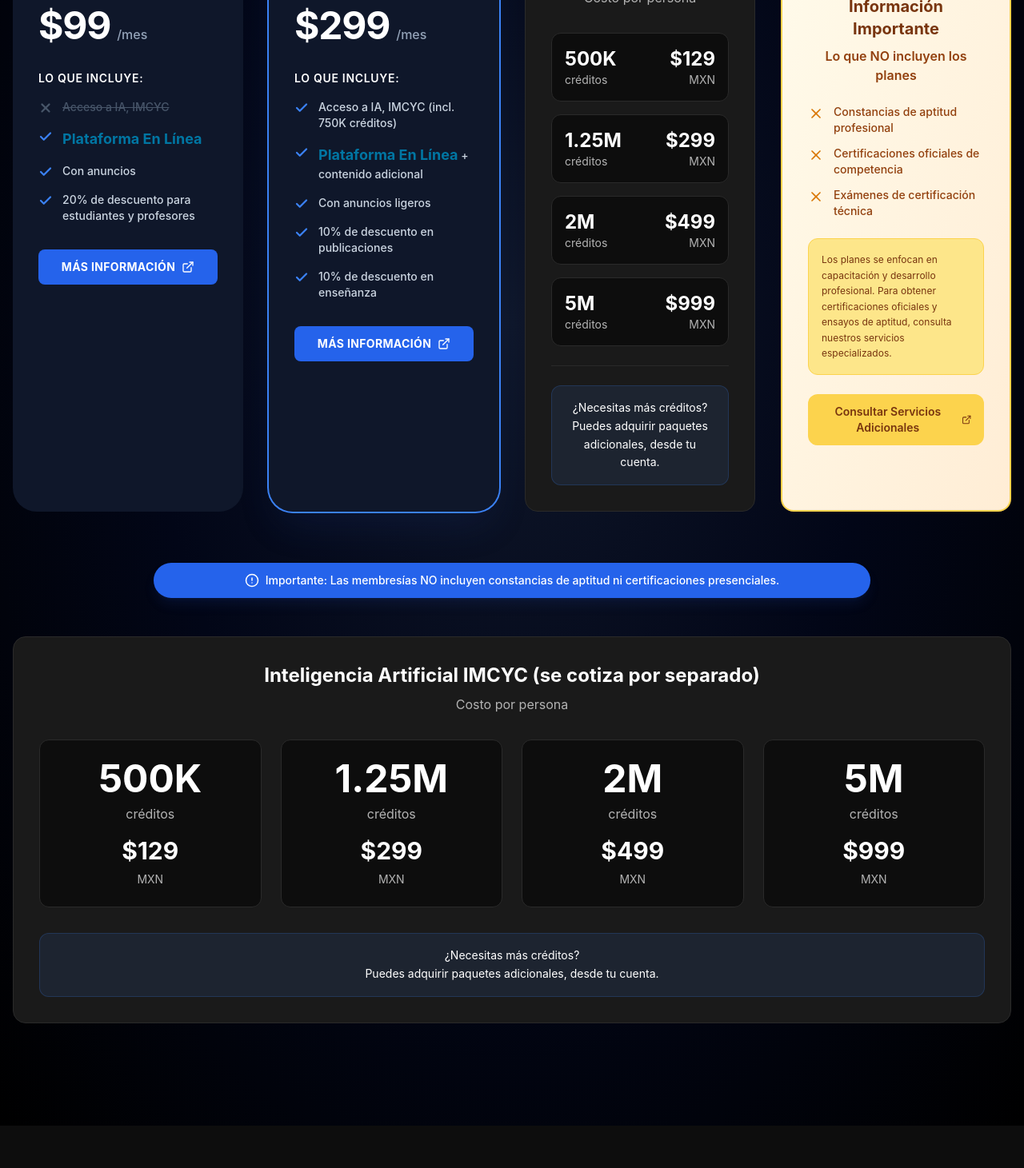
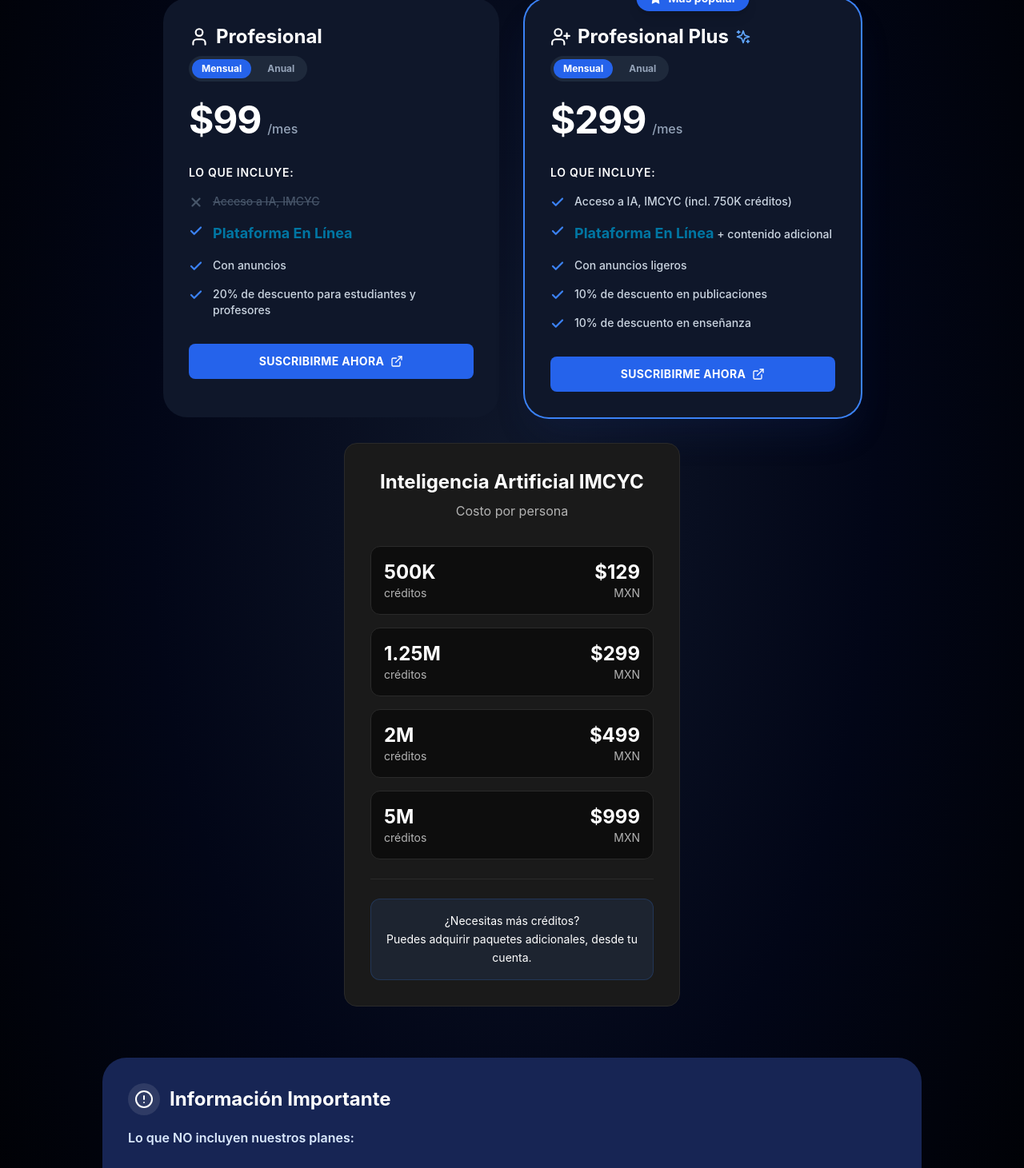
Before and after one commit to DavidGC026/imcyc-precios, a React (Create React App) app: page / in a window 1280 px wide. Shown: the part 600-2061 px from the top of the page at 80% size. Before the commit the page ends 2008 px from the top, so only its background shows below. Built offline with nearby package versions, Linux system fonts and the light colour scheme.

Commit message:
Mejoras de diseño

```diff
--- a/src/components/PricingCard.jsx
+++ b/src/components/PricingCard.jsx
@@ -19,25 +19,28 @@
   if (isInfoCard) {
     return (
       <div
-        className={`relative bg-gradient-to-br from-amber-50 to-orange-100 rounded-2xl border-2 border-amber-300 p-8 transition-all duration-300 ${className}`}
+        className={`relative bg-[#172554] rounded-[30px] p-8 transition-all duration-300 ${className}`}
         style={style}
       >
-        <div className="text-center mb-6">
-          <div className="bg-amber-200 w-16 h-16 rounded-full flex items-center justify-center mx-auto mb-4">
-            <AlertCircle className="w-8 h-8 text-amber-600" />
+        <div className="flex items-center gap-3 mb-4">
+          <div className="bg-white/10 p-2 rounded-full">
+            <AlertCircle className="w-6 h-6 text-white" />
           </div>
-          <h3 className="text-xl font-bold text-amber-900 mb-2">{plan.name}</h3>
-          <p className="text-amber-800 font-semibold">{plan.title}</p>
+          <h3 className="text-2xl font-bold text-white">Información Importante</h3>
         </div>
 
-        <div className="mb-6">
+        <p className="text-blue-100 font-semibold mb-6">
+          Lo que NO incluyen nuestros planes:
+        </p>
+
+        <div className="mb-8">
           <ul className="space-y-3">
             {plan.features.map((feature, index) => (
               <li key={index} className="flex items-start gap-3">
-                <div className="text-amber-600 mt-0.5">
+                <div className="text-white/60 mt-0.5">
                   <X className="w-5 h-5" strokeWidth={2} />
                 </div>
-                <span className="text-sm text-amber-800 font-medium">
+                <span className="text-sm text-blue-50 font-medium">
                   {feature.text}
                 </span>
               </li>
@@ -45,20 +48,10 @@
           </ul>
         </div>
 
-        <div className="bg-amber-200 rounded-xl p-4 border border-amber-300 mb-6">
-          <p className="text-xs text-amber-900 leading-relaxed">
+        <div className="bg-white/10 rounded-xl p-4 border border-white/5">
+          <p className="text-xs text-blue-50 leading-relaxed font-medium">
             {plan.note}
           </p>
-        </div>
-
-        <div>
-          <button
-            onClick={() => window.open('https://www.imcyc.com.mx', '_blank')}
-            className="w-full py-3 px-4 rounded-xl font-semibold bg-amber-300 text-amber-900 hover:bg-amber-400 transition-all duration-300 flex items-center justify-center gap-2 text-sm"
-          >
-            Consultar Servicios Adicionales
-            <ExternalLink className="w-4 h-4" />
-          </button>
         </div>
       </div>
     );
@@ -186,6 +179,7 @@
       {/* Plan Name */}
       <div className="mb-6">
         <h3 className="text-2xl font-bold text-white mb-2 flex items-center gap-2">
+          {plan.icon && <plan.icon size={26} className="text-white" />}
           {plan.name}
           {isPopular && <Sparkles size={20} className="text-blue-400" />}
         </h3>
@@ -329,7 +323,7 @@
           className="w-full py-3 px-6 rounded-lg font-bold bg-blue-600 text-white hover:bg-blue-700 hover:shadow-lg hover:shadow-blue-500/25 transition-all duration-300 flex items-center justify-center gap-2 uppercase text-sm tracking-wide"
           aria-label={`Suscribirse al plan ${plan.name}`}
         >
-          {getButtonText() === 'Comenzar ahora' || getButtonText() === 'Pagar Ahora' ? 'MÁS INFORMACIÓN' : getButtonText()}
+          {plan.paymentLink ? 'SUSCRIBIRME AHORA' : 'MÁS INFORMACIÓN'}
           <ExternalLink size={16} />
         </button>
 
--- a/src/components/PricingSection.jsx
+++ b/src/components/PricingSection.jsx
@@ -1,5 +1,5 @@
 import React, { useState } from 'react';
-import { User, Building, Users, AlertCircle } from 'lucide-react';
+import { User, Building, Users, AlertCircle, UserPlus, Brain, Droplets, Layers, Building2, Factory, Landmark } from 'lucide-react';
 import PricingCard from './PricingCard';
 
 const PricingSection = () => {
@@ -13,11 +13,27 @@
   };
 
 
+  // Datos para la tarjeta global de información
+  const infoPlanData = {
+    name: 'Información Importante',
+    isInfoCard: true,
+    title: 'Lo que NO incluyen los planes',
+    monthlyPrice: null,
+    yearlyPrice: null,
+    features: [
+      { text: 'Constancias de aptitud profesional', included: false, info: true },
+      { text: 'Certificaciones oficiales de competencia', included: false, info: true },
+      { text: 'Exámenes de certificación técnica', included: false, info: true }
+    ],
+    note: 'Los planes se enfocan en capacitación y desarrollo profesional. Para obtener certificaciones oficiales y ensayos de aptitud, consulta nuestros servicios especializados.'
+  };
+
   // Datos de los planes
   const plansData = {
     individual: {
       basic: {
         name: 'Profesional',
+        icon: User,
         paymentLink: 'https://pay.conekta.com/link/b867b825d19a4522a75b88cae3f3f7ec',
         monthlyPrice: 99,
         yearlyPrice: 1089,
@@ -31,6 +47,7 @@
       },
       expert: {
         name: 'Profesional Plus',
+        icon: UserPlus,
         paymentLink: 'https://pay.conekta.com/link/21e4d57e92ee450b909523127b672ed9',
         monthlyPrice: 299,
         yearlyPrice: 3289,
@@ -46,26 +63,15 @@
       },
       ia: {
         name: 'IA',
+        icon: Brain,
         isIACard: true,
         features: []
-      },
-      info: {
-        name: 'Información Importante',
-        isInfoCard: true,
-        title: 'Lo que NO incluyen los planes',
-        monthlyPrice: null,
-        yearlyPrice: null,
-        features: [
-          { text: 'Constancias de aptitud profesional', included: false, info: true },
-          { text: 'Certificaciones oficiales de competencia', included: false, info: true },
-          { text: 'Exámenes de certificación técnica', included: false, info: true }
-        ],
-        note: 'Los planes se enfocan en capacitación y desarrollo profesional. Para obtener certificaciones oficiales y ensayos de aptitud, consulta nuestros servicios especializados.'
       }
     },
     membresias: {
       agua: {
         name: 'Agua',
+        icon: Droplets,
         monthlyPrice: null,
         yearlyPrice: 15000,
         discount: 0,
@@ -86,6 +92,7 @@
       },
       agregados: {
         name: 'Agregados',
+        icon: Layers,
         monthlyPrice: null,
         yearlyPrice: 25000,
         discount: 0,
@@ -106,6 +113,7 @@
       },
       concreto: {
         name: 'Concreto',
+        icon: Building2,
         monthlyPrice: null,
         yearlyPrice: 35000,
         discount: 0,
@@ -125,10 +133,12 @@
       },
       cemento: {
         name: 'Cemento',
+        icon: Factory,
         monthlyPrice: null,
         yearlyPrice: 45000,
         discount: 0,
         savings: '—',
+        isWide: true,
         features: [
           { text: 'Más de 500 empleados', included: true },
           { text: 'Logotipo en página web', included: true },
@@ -144,6 +154,7 @@
       },
       ia: {
         name: 'IA',
+        icon: Brain,
         isIACard: true,
         features: []
       }
@@ -152,10 +163,12 @@
     asociaciones: {
       asociaciones: {
         name: 'Asociaciones',
+        icon: Landmark,
         monthlyPrice: null,
         yearlyPrice: 45000,
         discount: 0,
         savings: '—',
+        isWide: true,
         features: [
           { text: 'Más de 500 empleados', included: true },
           { text: 'Logotipo en página web', included: true },
@@ -170,6 +183,7 @@
       },
       ia: {
         name: 'IA',
+        icon: Brain,
         isIACard: true,
         features: []
       }
@@ -183,13 +197,13 @@
   return (
     <div className="min-h-screen bg-slate-950 bg-[radial-gradient(ellipse_at_center,_var(--tw-gradient-stops))] from-slate-900 via-slate-950 to-black py-16 px-4">
       <div className="max-w-[1400px] mx-auto">
-        {/* Top-left logo */}
-        <div className="mb-8">
+        {/* Top-left logo - Centered and Larger */}
+        <div className="mb-8 flex justify-center">
           <a href="/precios/" className="inline-flex items-center" aria-label="IMCYC Home">
             <img
               src="https://grabador.imcyc.com/TiendaImcyc/Imagenes/logo_imcyc.svg"
               alt="Logo IMCYC"
-              className="h-16 w-auto"
+              className="h-24 w-auto"
               loading="eager"
             />
           </a>
@@ -256,8 +270,16 @@
           </div>
         </div>
 
+        {/* Alert - Membresías (Blue Info Bar) */}
+        <div className="bg-blue-600 rounded-full py-3 px-6 text-center shadow-lg shadow-blue-900/20 mb-12 max-w-4xl mx-auto">
+          <p className="text-white text-sm font-medium flex items-center justify-center gap-2">
+            <AlertCircle size={18} className="text-white" />
+            Importante: Las membresías NO incluyen constancias de aptitud ni certificaciones presenciales.
+          </p>
+        </div>
+
         {/* Pricing Cards */}
-        <div className="gap-8 mb-16 grid grid-cols-1 md:grid-cols-2 lg:grid-cols-3 xl:grid-cols-4">
+        <div className="flex flex-wrap justify-center gap-8 mb-16">
           {Object.values(currentPlans).map((plan, index) => (
             <PricingCard
               key={plan?.name || index}
@@ -266,59 +288,30 @@
               duoStudents={duoStudents}
               setDuoStudents={setDuoStudents}
               formatPrice={formatPrice}
-              className="animate-slide-up"
+              className={`animate-slide-up w-full ${plan.isWide
+                ? 'max-w-4xl'
+                : 'max-w-[400px] xl:max-w-[420px]'
+                }`}
               style={{ animationDelay: `${0.1 * (index + 1)}s` }}
             />
           ))}
         </div>
 
+        {/* Global Info Card (Wide) */}
+        <div className="max-w-5xl mx-auto mb-16 animate-fade-in">
+          <PricingCard
+            plan={infoPlanData}
+            type="info"
+            className="w-full"
+          />
+        </div>
 
-        {/* Alert - Membresías (Blue Info Bar) */}
-        <div className="bg-blue-600 rounded-full py-3 px-6 text-center shadow-lg shadow-blue-900/20 mb-12 max-w-4xl mx-auto">
-          <p className="text-white text-sm font-medium flex items-center justify-center gap-2">
-            <AlertCircle size={18} className="text-white" />
-            Importante: Las membresías NO incluyen constancias de aptitud ni certificaciones presenciales.
-          </p>
-        </div>
+
+
 
         {/* Payment Methods removed as per request */}
 
-        {/* IA Plans */}
-        <div className="bg-card-dark rounded-2xl border border-border-dark p-8 mb-16 animate-fade-in">
-          <div className="text-center mb-8">
-            <h3 className="text-2xl font-bold text-text-primary mb-2">
-              Inteligencia Artificial IMCYC (se cotiza por separado)
-            </h3>
-            <p className="text-text-secondary">Costo por persona</p>
-          </div>
-          <div className="grid grid-cols-1 md:grid-cols-4 gap-6">
-            {[
-              { q: "500K", price: 129 },
-              { q: "1.25M", price: 299 },
-              { q: "2M", price: 499 },
-              { q: "5M", price: 999 },
-            ].map((p, idx) => {
-              return (
-                <div key={idx} className="bg-dark-bg rounded-xl p-6 border border-border-dark text-center">
-                  <div className="text-5xl font-bold text-text-primary mb-2">{p.q}</div>
-                  <div className="text-text-secondary mb-4">créditos</div>
-                  <div className="text-3xl font-bold text-text-primary mb-2">${p.price}</div>
-                  <div className="text-text-secondary text-sm">MXN</div>
-                </div>
-              );
-            })}
-          </div>
 
-          {/* Additional credits info */}
-          <div className="mt-8">
-            <div className="bg-blue-500/10 rounded-xl p-4 border border-blue-500/20">
-              <p className="text-sm text-text-primary text-center leading-relaxed">
-                ¿Necesitas más créditos?<br />
-                Puedes adquirir paquetes adicionales, desde tu cuenta.
-              </p>
-            </div>
-          </div>
-        </div>
 
       </div>
     </div>
```
Also changed, not shown: 11 other files (tests, documents, lock files or other folders).
